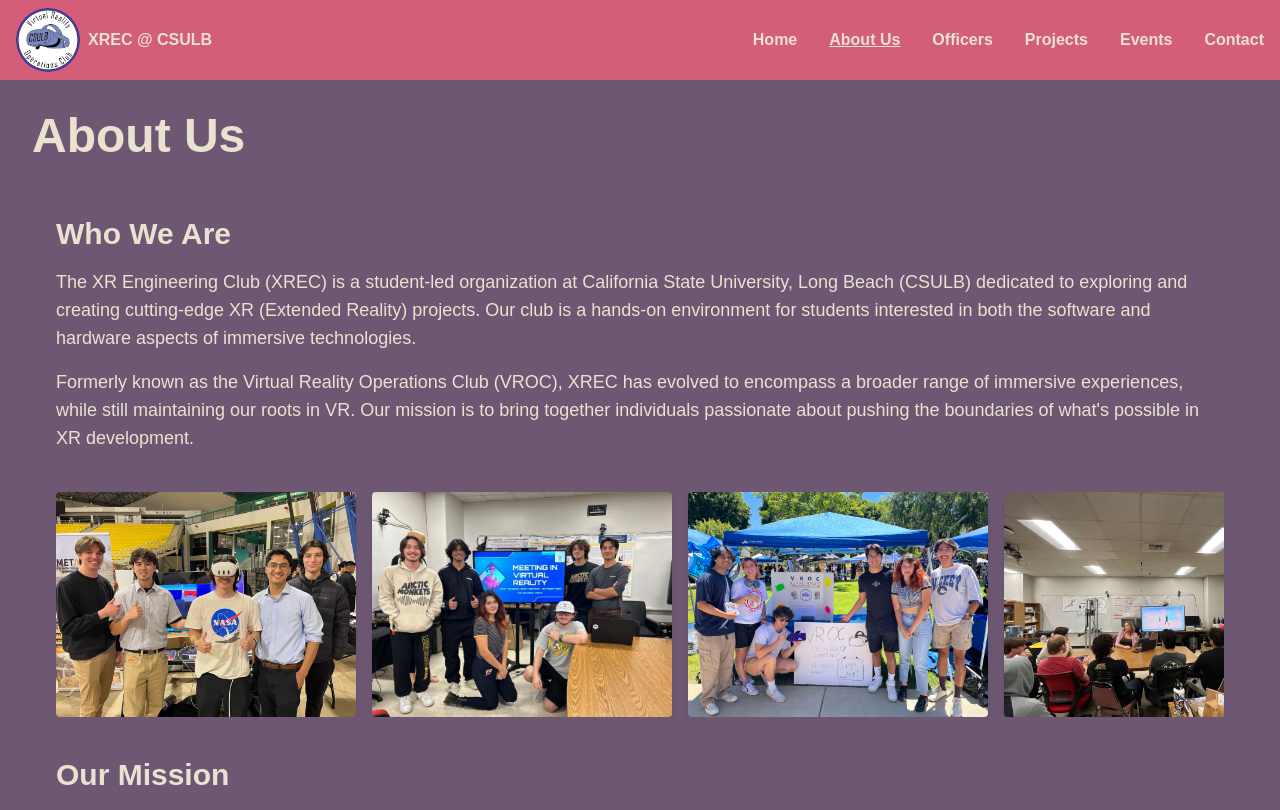
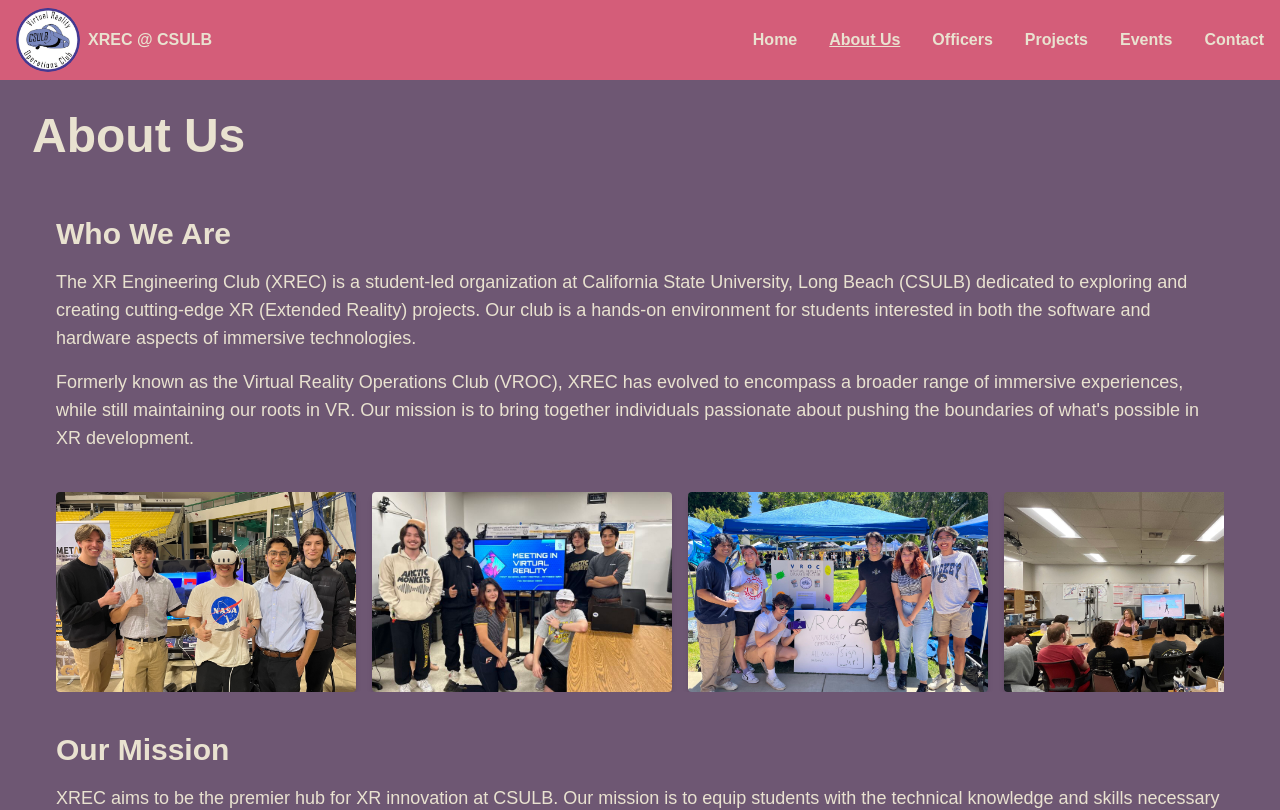
Before and after one commit to chuckmilton/xrec-website, a Next.js app: page /about in a window 1280 px wide. Shown: the top 810 px of the page. Built offline with nearby package versions, Linux system fonts and the light colour scheme.

Commit message:
Improve image sizes

```diff
--- a/src/app/about/page.js
+++ b/src/app/about/page.js
@@ -88,15 +88,16 @@ export default function AboutUs() {
                 initial={{ x: 0 }}
               >
                 {duplicatedImages.map((image, index) => (
+                  // Wrap each image in a container with fixed width and height.
+                  <div key={index} className="relative flex-shrink-0 w-[300px] h-[200px]">
                     <Image
-                    key={index}
                       src={image.src}
                       alt={image.alt}
                       draggable={false} // Prevent default browser image dragging
-                    width={300}
-                    height={200}
+                      fill
                       className="rounded shadow-md object-cover"
                     />
+                  </div>
                 ))}
               </motion.div>
             </div>
@@ -152,7 +153,10 @@ export default function AboutUs() {
               Whether you&apos;re interested in coding, designing, or working on the hardware side, XREC is open to all students passionate about XR technologies. Come be a part of the future of immersive technology!
             </p>
             <p className="text-lg text-beige">
-              For more information, feel free to attend a meeting or reach out to us at <a href="mailto:vroc.csulb@gmail.com" className="text-pink-400 font-semibold">vroc.csulb@gmail.com</a>.
+              For more information, feel free to attend a meeting or reach out to us at{' '}
+              <a href="mailto:vroc.csulb@gmail.com" className="text-pink-400 font-semibold">
+                vroc.csulb@gmail.com
+              </a>.
             </p>
           </motion.section>
         </div>
```
Lines whose indentation alone changed are shown as unchanged.
